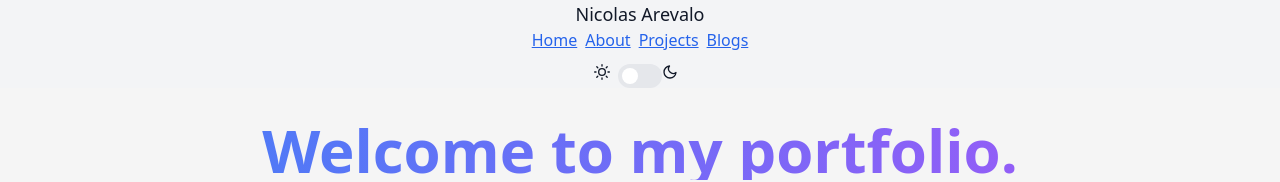
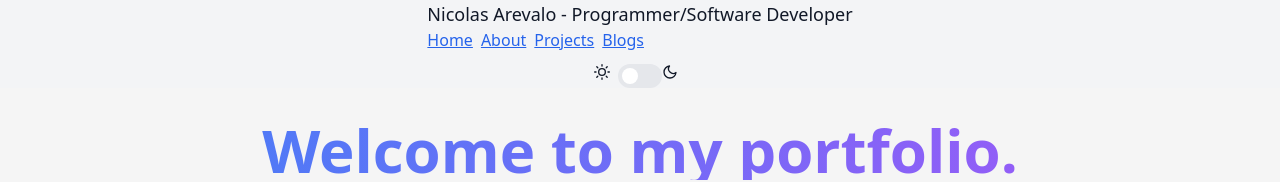
Before and after one commit to pantharev/ApexProjects, a React (Create React App) app: page / in a window 1280 px wide. Shown: the top 182 px of the page. Built offline with nearby package versions, Linux system fonts and the light colour scheme.

Commit message:
Add title to Header

```diff
--- a/src/components/Header.js
+++ b/src/components/Header.js
@@ -9,7 +9,7 @@
         <div className={`flex justify-center ${theme === "dark" ? "bg-gray-900 text-white" : "bg-gray-100 text-gray-900"}`}>
             <div className="flex justify-center">
                 <header className="flex flex-col justify-center">
-                    <p className="text-lg text-center">Nicolas Arevalo</p>
+                    <p className="text-lg text-center">Nicolas Arevalo - Programmer/Software Developer</p>
                     <ul className="flex gap-x-2">
                         <li><Link to="/">Home</Link></li>
                         <li><Link to="/about">About</Link></li>
```
